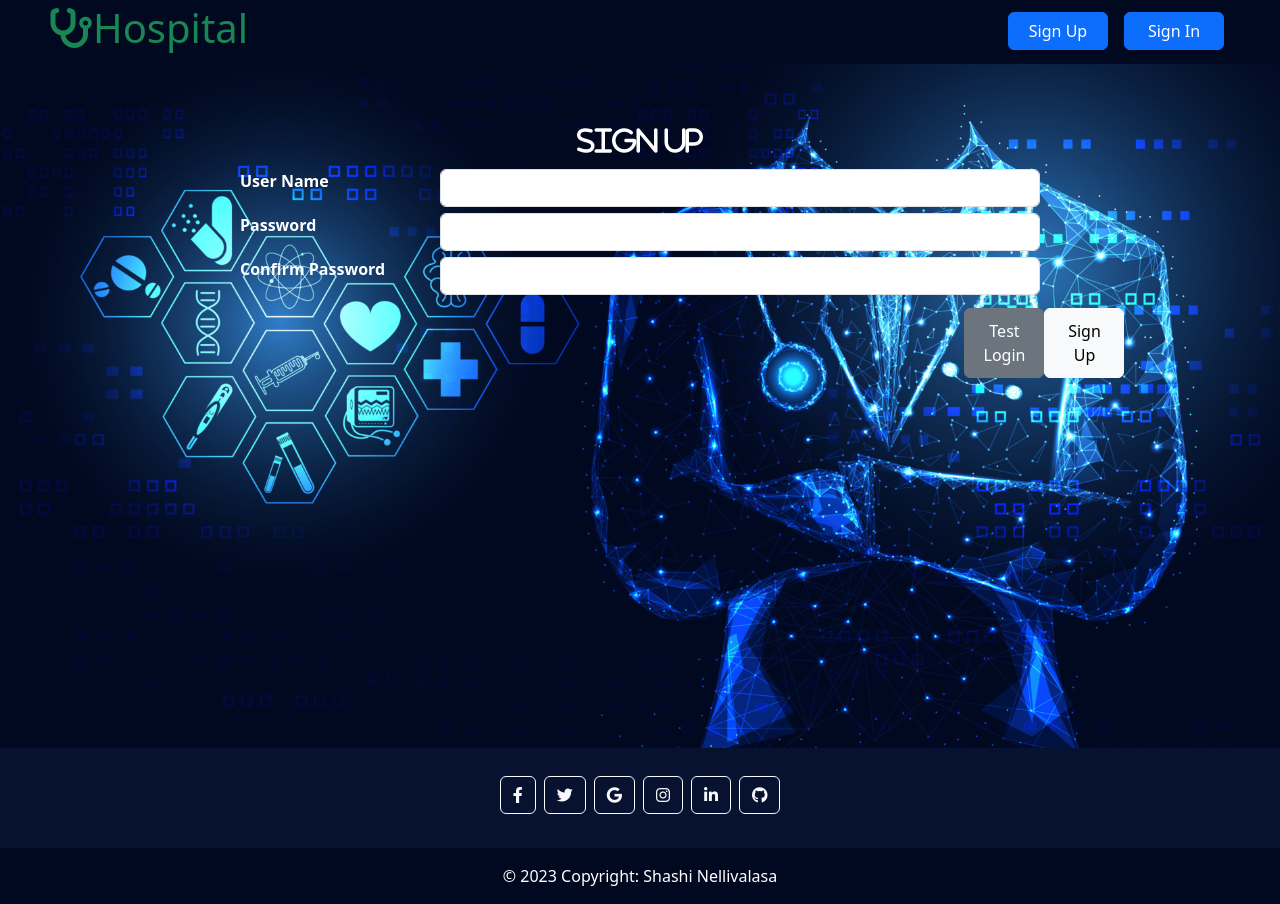
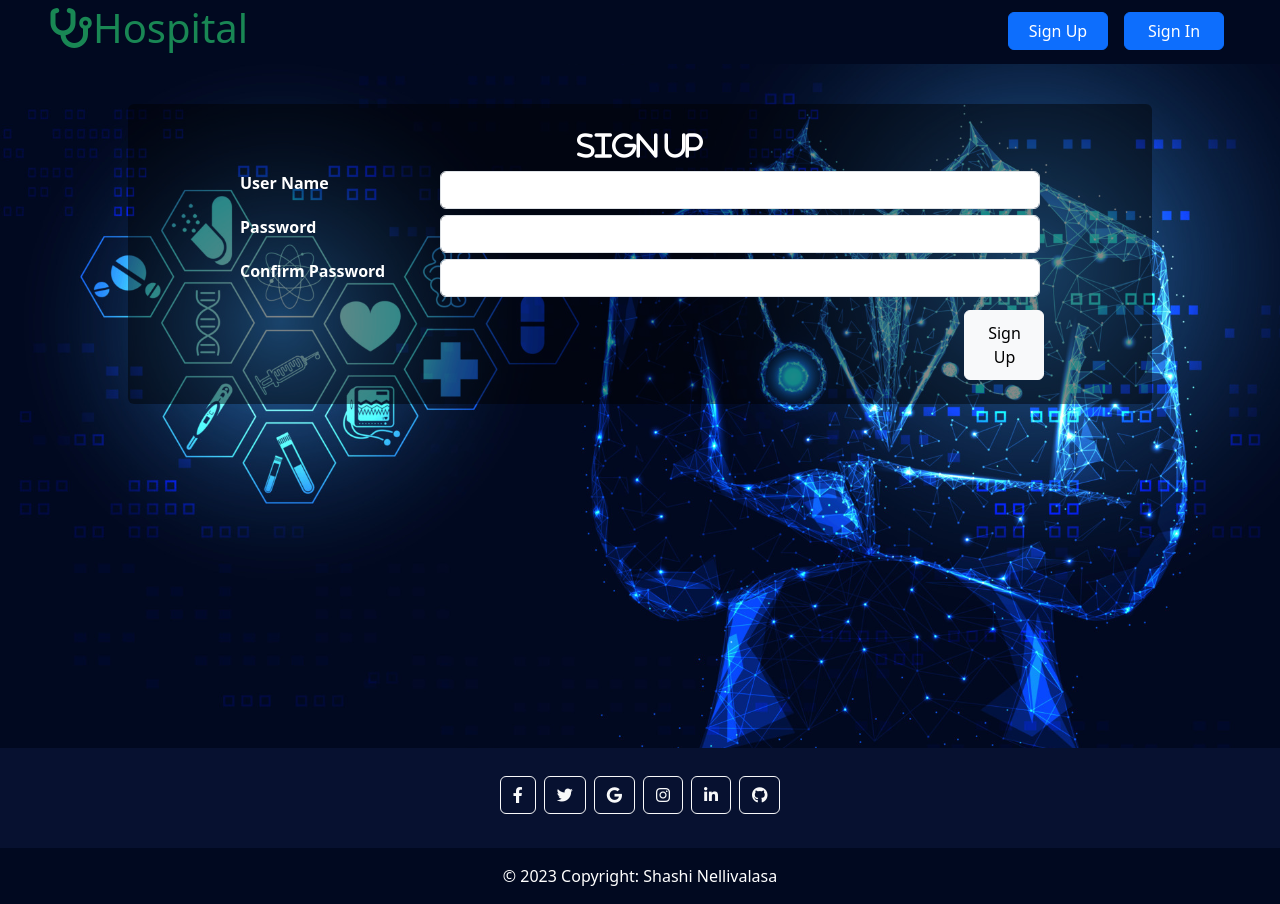
Before and after one commit to shashin26/demoHospital, an Angular app: page /shashin26/demoHospital/signUp in a window 1280 px wide. Built offline with nearby package versions, Linux system fonts and the light colour scheme.

Commit message:
13/08/2023

```diff
--- a/src/app/add-record/add-record.component.css
+++ b/src/app/add-record/add-record.component.css
@@ -1,4 +1,5 @@
 .container {
+  background-color: rgba(0, 0, 0, 0.373);
   border-radius: 5px;
   position: absolute;
   top: 15%;
@@ -14,7 +15,7 @@
   position: relative;
   padding: 10px;
   width: 80px;
-  left: 83.8%;
+  left: 84%;
 }
 input {
   width: 75%;
--- a/src/app/sign-up/sign-up.component.css
+++ b/src/app/sign-up/sign-up.component.css
@@ -1,4 +1,5 @@
 .container {
+  background-color: rgba(0, 0, 0, 0.466);
   border-radius: 5px;
   position: absolute;
   top: 13%;
--- a/src/app/sign-up/sign-up.component.html
+++ b/src/app/sign-up/sign-up.component.html
@@ -2,10 +2,10 @@
   <div class="new-container">
     <div class="row" id="subcontainer">
       <div class="heading">
-        <h3 [hidden]="!logInOut.signup">
-          <i class="fa-solid fa-beat" style="color: #ffffff">Sign Up</i>
+        <h3 >
         </h3>
-        <h3 [hidden]="logInOut.signup" class="fa-solid fa-beat">Sign In</h3>
+        <h3 [hidden]="!logInOut.signup" class="fa-solid fa-beat">Sign Up</h3>
+        <h3 [hidden]="logInOut.signup" class="fa-solid fa-beat" >Sign In</h3>
       </div>
       <div id="row">
         <label for="userName">User Name</label>
@@ -64,9 +64,9 @@
       </div>
     </div>
     <div class="button-class">
-      <button class="btn btn-secondary" (click)="testLogIn()">
+      <!-- <button class="btn btn-secondary" (click)="testLogIn()">
         Test Login
-      </button>
+      </button> -->
       <button
         class="btn btn-light"
         [hidden]="!logInOut.signup"
```
